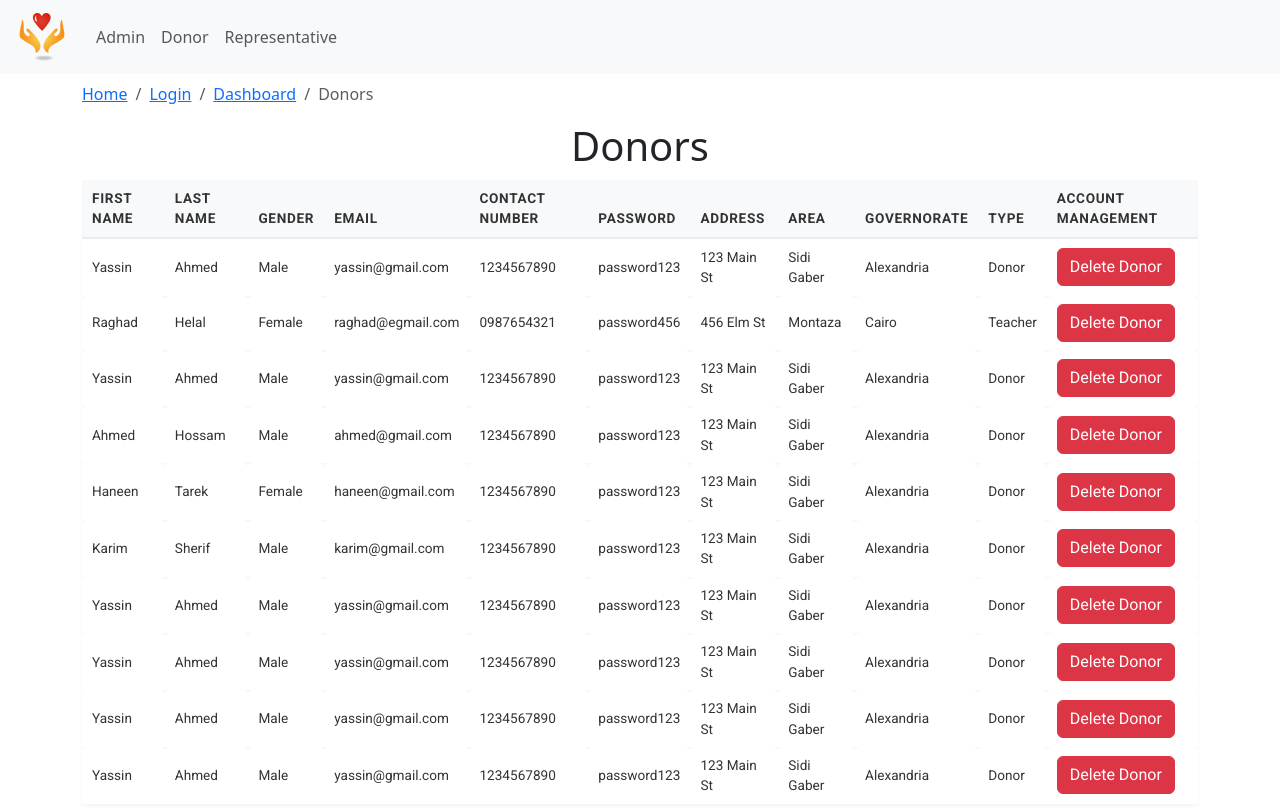
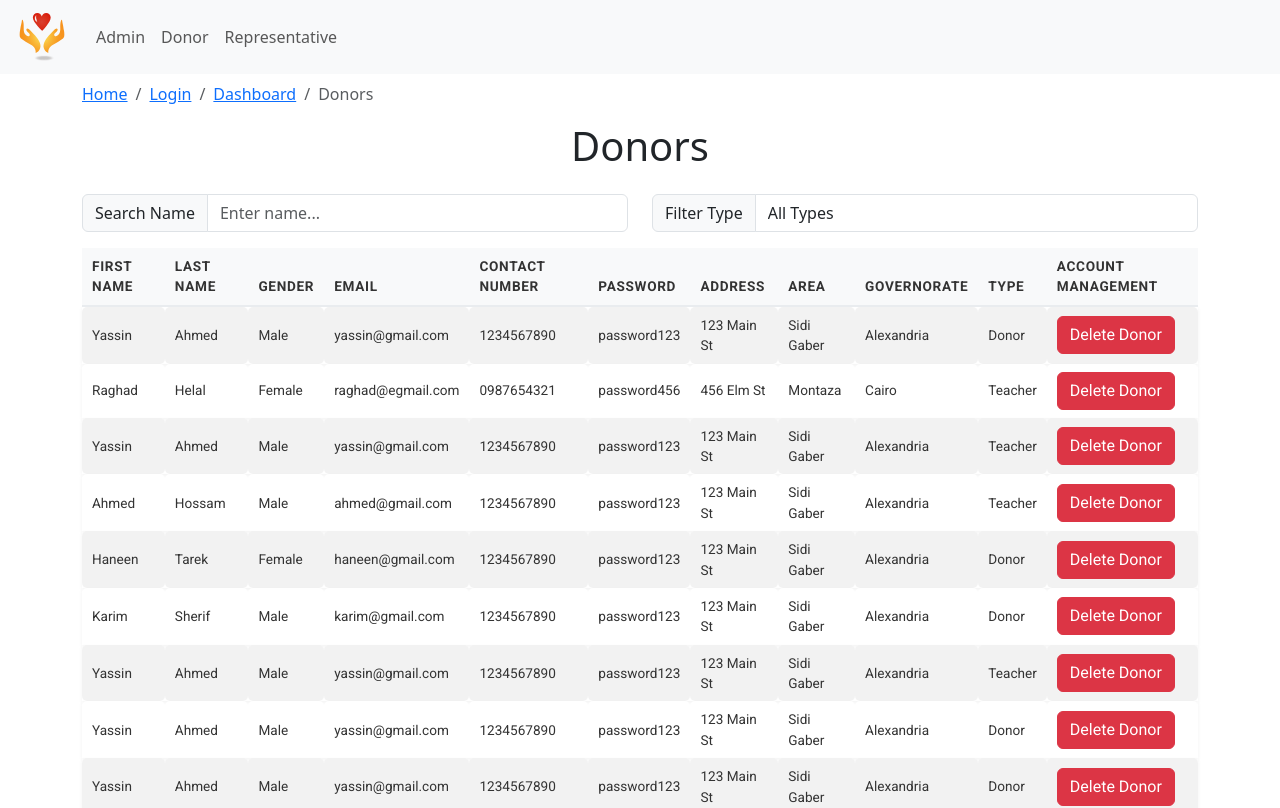
Before and after one commit to Karim-Yassin-Projects/SEProject, a React (Vite) app: page /registereddonors in a window 1280 px wide. Shown: the top 808 px of the page. Built offline with nearby package versions, Linux system fonts and the light colour scheme; what rand-seed would draw is missing.

Commit message:
Added search and filter for donors

```diff
--- a/src/admin/RegisteredDonors.tsx
+++ b/src/admin/RegisteredDonors.tsx
@@ -41,7 +41,7 @@ const RegisteredDonors: React.FC = () => {
             address: '123 Main St',
             area: 'Sidi Gaber',
             governorate: 'Alexandria',
-            type: 'Donor'
+            type: 'Teacher'
         },
         {
             id: 4,
@@ -54,7 +54,7 @@ const RegisteredDonors: React.FC = () => {
             address: '123 Main St',
             area: 'Sidi Gaber',
             governorate: 'Alexandria',
-            type: 'Donor'
+            type: 'Teacher'
         },
         {
             id: 5,
@@ -93,7 +93,7 @@ const RegisteredDonors: React.FC = () => {
             address: '123 Main St',
             area: 'Sidi Gaber',
             governorate: 'Alexandria',
-            type: 'Donor'
+            type: 'Teacher'
         },
         {
             id: 8,
@@ -133,13 +133,29 @@ const RegisteredDonors: React.FC = () => {
             area: 'Sidi Gaber',
             governorate: 'Alexandria',
             type: 'Donor'
-        }
 
+}
     ]);
+    const [searchTerm, setSearchTerm] = useState('');
+    const [filterType, setFilterType] = useState('All');
 
     const handleDeleteDonor = (id: number) => {
         setDonors(prevDonors => prevDonors.filter(donor => donor.id !== id));
     };
+
+    const handleSearchChange = (event) => {
+        setSearchTerm(event.target.value);
+    };
+
+    const handleTypeChange = (event) => {
+        setFilterType(event.target.value);
+    };
+
+    const filteredDonors = donors.filter(donor =>
+        (`${donor.firstName} ${donor.lastName}`.toLowerCase().includes(searchTerm.toLowerCase()) &&
+            (filterType === 'All' || donor.type === filterType))
+    );
+
     const links = [
         {to: '/', label: 'Home'},
         {to: '/admin-login', label: 'Login'},
@@ -150,8 +166,37 @@ const RegisteredDonors: React.FC = () => {
     return (
         <div className="container">
             <BreadCrumb links={links}/>
-            <h1 className="text-center">Donors</h1>
-            <table className="table">
+            <h1 className="text-center mb-4">Donors</h1>
+            <div className="row mb-3">
+                <div className="col-md-6">
+                    <div className="input-group">
+                        <span className="input-group-text">Search Name</span>
+                        <input
+                            type="text"
+                            placeholder="Enter name..."
+                            value={searchTerm}
+                            onChange={handleSearchChange}
+                            className="form-control"
+                        />
+                    </div>
+                </div>
+                <div className="col-md-6">
+                    <div className="input-group">
+                        <span className="input-group-text">Filter Type</span>
+                        <select
+                            className="form-control"
+                            value={filterType}
+                            onChange={handleTypeChange}
+                        >
+                            <option value="All">All Types</option>
+                            <option value="Donor">Donor</option>
+                            <option value="Teacher">Teacher</option>
+                            {/* Add other types as needed */}
+                        </select>
+                    </div>
+                </div>
+            </div>
+            <table className="table table-striped">
                 <thead>
                 <tr>
                     <th>First Name</th>
@@ -168,7 +213,7 @@ const RegisteredDonors: React.FC = () => {
                 </tr>
                 </thead>
                 <tbody>
-                {donors.map(donor => (
+                {filteredDonors.map(donor => (
                     <tr key={donor.id}>
                         <td>{donor.firstName}</td>
                         <td>{donor.lastName}</td>
```
